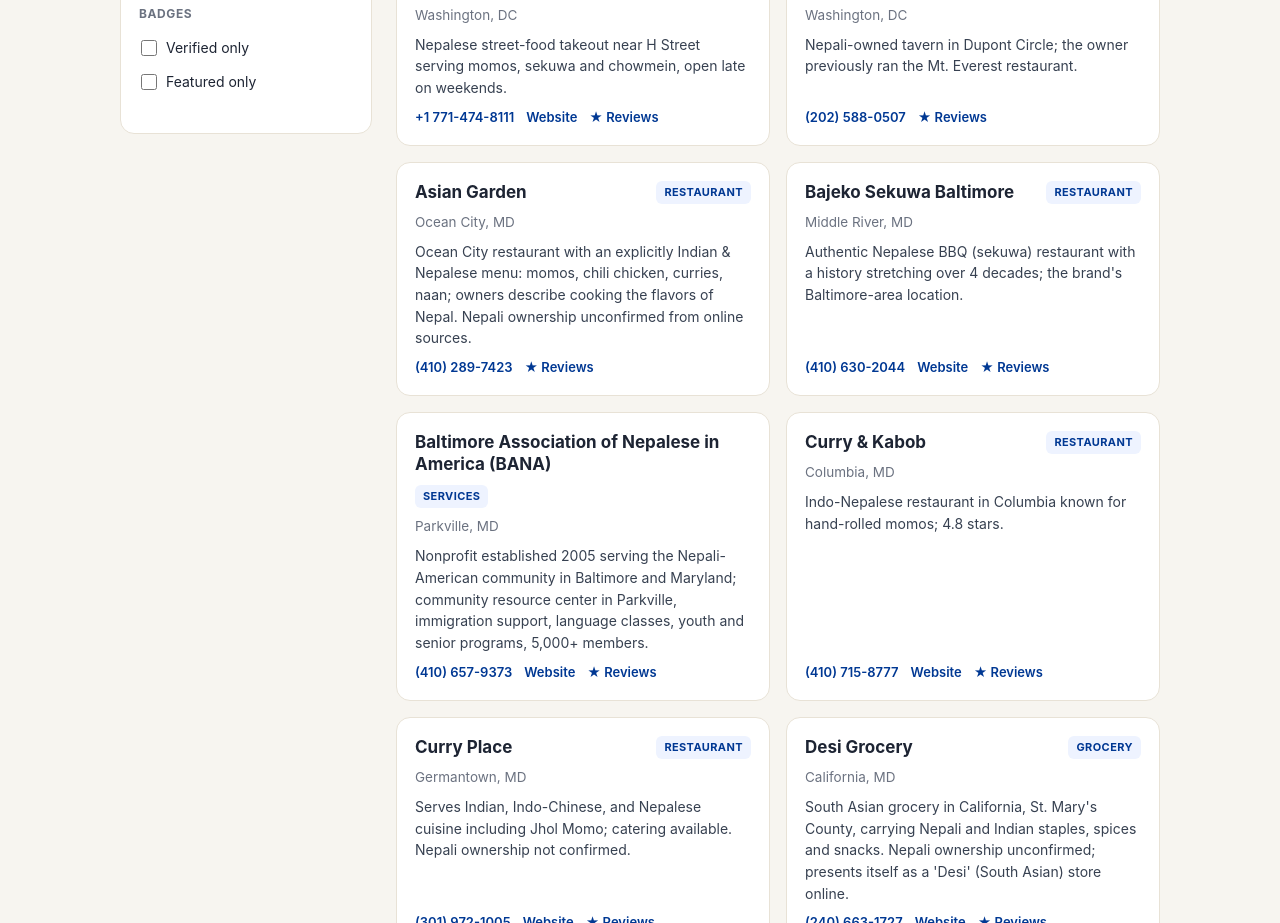
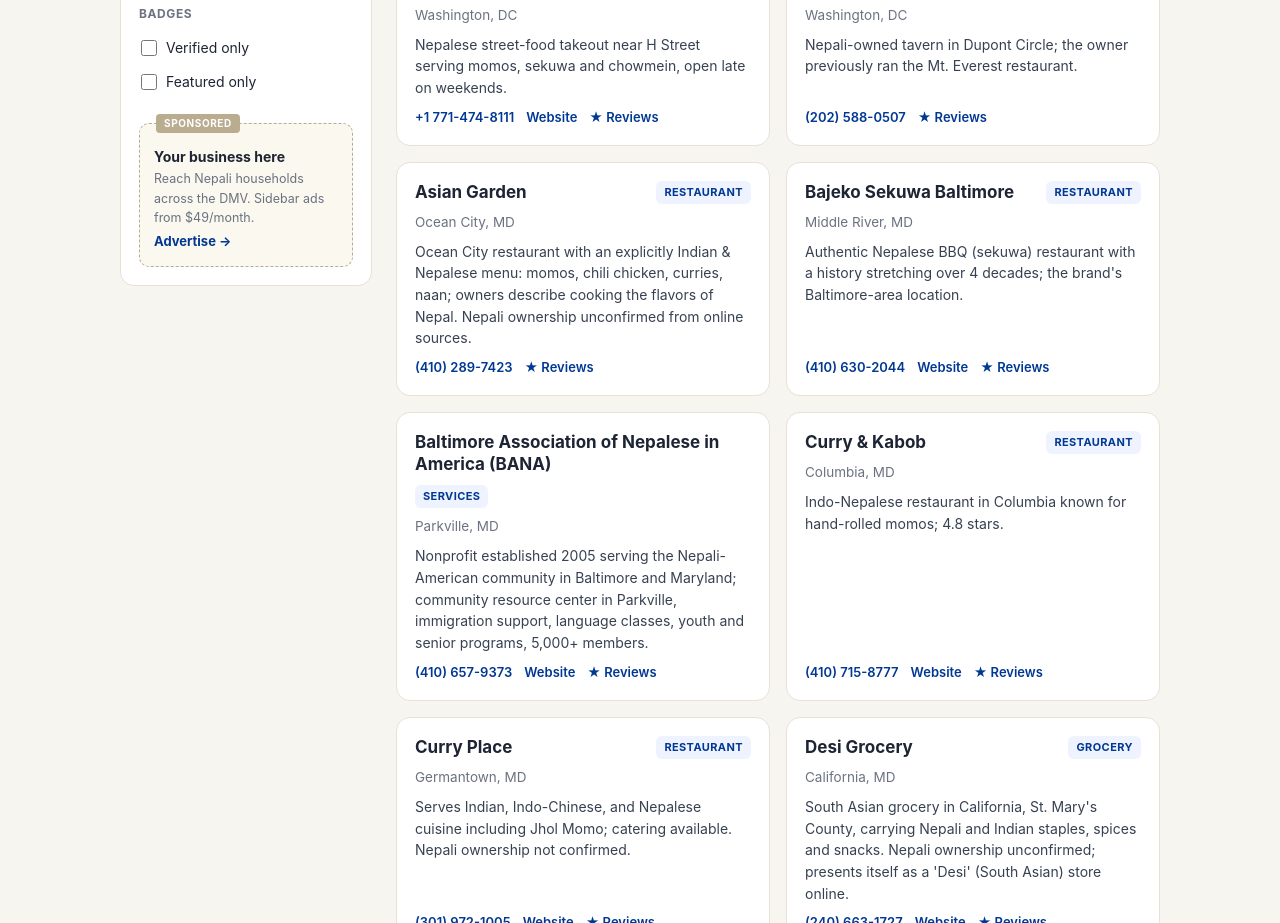
Before and after one commit to mnepal000/hamrobiz, a plain HTML site: page index.html in a window 1280 px wide. Shown: the part 1541-2464 px from the top of the page. Drawn offline with nearby package versions, Linux system fonts and the light colour scheme.

Commit message:
Add sidebar sponsored ad slot below filters

```diff
--- a/index.html
+++ b/index.html
@@ -5,7 +5,7 @@
 <meta name="viewport" content="width=device-width, initial-scale=1.0">
 <title>Nepal in DMV — Nepali Business Directory</title>
 <meta name="description" content="Find Nepali-owned businesses across Washington DC, Maryland, and Virginia. Restaurants, groceries, services, and more.">
-<link rel="stylesheet" href="styles.css?v=20261014-2">
+<link rel="stylesheet" href="styles.css?v=20261015">
 <link rel="stylesheet" href="https://unpkg.com/leaflet@1.9.4/dist/leaflet.css">
 </head>
 <body>
@@ -86,6 +86,12 @@
         <label class="check"><input type="checkbox" id="f-verified"> Verified only</label>
         <label class="check"><input type="checkbox" id="f-featured"> Featured only</label>
       </div>
+      <div class="side-ad" aria-label="Advertisement">
+        <span class="ad-label">Sponsored</span>
+        <strong>Your business here</strong>
+        <p>Reach Nepali households across the DMV. Sidebar ads from $49/month.</p>
+        <a href="mailto:hellomuku@gmail.com?subject=Nepal%20in%20DMV%20advertising">Advertise &rarr;</a>
+      </div>
     </aside>
     <div class="dir-results">
       <div id="grid" class="grid"></div>
@@ -164,6 +170,6 @@
 </footer>
 
 <script src="https://unpkg.com/leaflet@1.9.4/dist/leaflet.js"></script>
-<script src="app.min.js?v=20261014-2"></script>
+<script src="app.min.js?v=20261015"></script>
 </body>
 </html>
--- a/styles.css
+++ b/styles.css
@@ -97,6 +97,16 @@
 }
 .check { display: flex; align-items: center; gap: 9px; font-size: 14px; padding: 6px 2px; cursor: pointer; }
 .check input { width: 16px; height: 16px; accent-color: var(--blue); }
+
+/* Sidebar ad slot */
+.side-ad {
+  border: 1px dashed #b9ac8f; border-radius: 10px; background: #fbf8ef;
+  padding: 14px; margin-top: 8px; position: relative;
+}
+.side-ad strong { font-size: 14px; display: block; margin: 8px 0 2px; }
+.side-ad p { font-size: 12.5px; color: var(--muted); }
+.side-ad a { font-size: 13px; font-weight: 700; color: var(--blue); text-decoration: none; }
+.side-ad a:hover { text-decoration: underline; }
 .grid { display: grid; grid-template-columns: repeat(auto-fill, minmax(300px, 1fr)); gap: 16px; padding-bottom: 40px; }
 .card {
   background: var(--card); border: 1px solid var(--line); border-radius: var(--radius);
```
